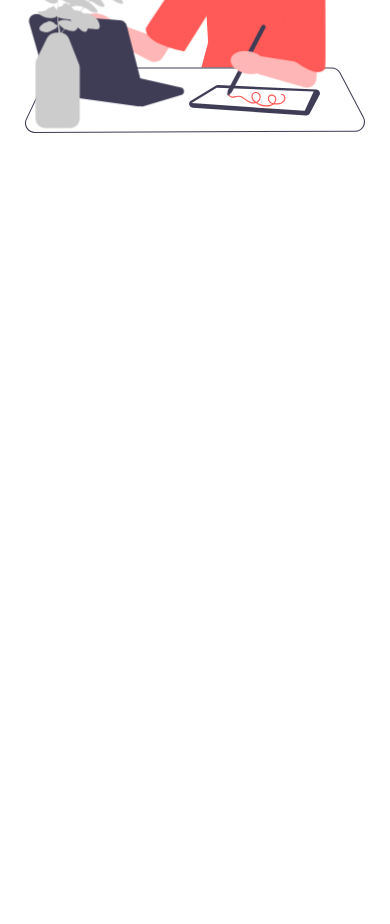
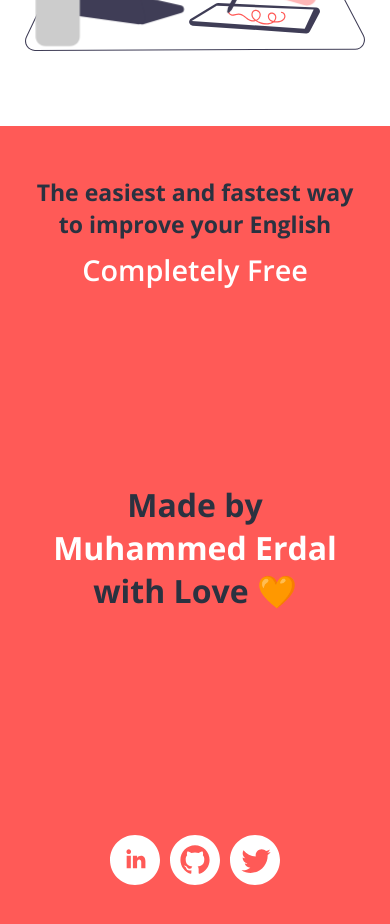
Before and after one commit to coderdal/Be-Exposed, a React (Create React App) app: page / in a window 390 px wide. Shown: the part 700-1624 px from the top of the page. Before the commit the page ends 936 px from the top, so only its background shows below. Built offline with nearby package versions, Linux system fonts and the light colour scheme.

Commit message:
Created Footer & Mobile compatibility fixes

```diff
--- a/src/App.js
+++ b/src/App.js
@@ -3,6 +3,8 @@ import React from "react";
 import { Routes, Route } from "react-router-dom";
 
 import styles from "./App.module.css";
+
+import Footer from "./components/Footer/Footer";
 
 import Header from "./components/Header/Header";
 
@@ -18,6 +20,7 @@ const App = () => {
         <Route path="*" element={<Home />} />
         <Route path="/start" element={<Start />} />
       </Routes>
+      <Footer />
     </main>
   );
 };
--- /dev/null
+++ b/src/components/Footer/Footer.js
@@ -0,0 +1,55 @@
+import React from "react";
+import { GithubIcon, LinkedinIcon, TwitterIcon } from "../assets/icons";
+
+import styles from "./Footer.module.css";
+
+const Footer = () => {
+  return (
+    <footer className={styles.footer}>
+      <div className={styles.texts}>
+        <h3 className={styles.text}>
+          The easiest and fastest way to improve your English
+        </h3>
+        <h2 className={styles.free}>Completely Free</h2>
+      </div>
+      <h1 className={styles.madeBy}>
+        Made by
+        <br />
+        <a
+          href="https://linkedin.com/in/muhammederdal"
+          target="_blank"
+          rel="noopener noreferrer"
+        >
+          Muhammed Erdal
+        </a>
+        <br />
+        with Love 🧡
+      </h1>
+      <div className={styles.social}>
+        <a
+          href="https://linkedin.com/in/muhammederdal"
+          target="_blank"
+          rel="noopener noreferrer"
+        >
+          <LinkedinIcon />
+        </a>
+        <a
+          href="https://github.com/coderdal"
+          target="_blank"
+          rel="noopener noreferrer"
+        >
+          <GithubIcon />
+        </a>
+        <a
+          href="https://twitter.com/cod_erdal"
+          target="_blank"
+          rel="noopener noreferrer"
+        >
+          <TwitterIcon />
+        </a>
+      </div>
+    </footer>
+  );
+};
+
+export default Footer;
--- /dev/null
+++ b/src/components/Footer/Footer.module.css
@@ -0,0 +1,91 @@
+.footer {
+  width: 100%;
+  height: 100vh;
+  display: flex;
+  flex-direction: column;
+  align-items: center;
+  justify-content: center;
+  padding: 0 30px;
+  text-align: center;
+  color: #2a3240;
+  background: #ff5a57;
+  position: relative;
+}
+
+/* Text */
+
+.footer .texts {
+  position: absolute;
+  top: 80px;
+  font-size: 1.2em;
+  padding: 0 30px;
+}
+
+.footer .texts .text {
+  font-size: 1.2em;
+}
+
+.footer .texts .free {
+  margin: 10px 0;
+  font-size: 1.5em;
+  font-weight: 600;
+  color: #ffffff;
+}
+
+/* Made By */
+
+.footer .madeBy {
+  margin: 50px 0;
+  font-size: 2.2em;
+}
+
+.footer .madeBy a {
+  text-decoration: none;
+  color: #fff;
+  font-weight: 700;
+}
+
+/* Social */
+
+.footer .social {
+  display: flex;
+  gap: 10px;
+  width: 100%;
+  justify-content: center;
+  align-items: center;
+  position: absolute;
+  bottom: 100px;
+}
+
+.footer .social a svg {
+  width: 50px;
+  height: 50px;
+  transition: 250ms opacity ease-out;
+}
+
+.footer .social a svg:hover {
+  opacity: 0.7;
+}
+
+/* Media Queries */
+
+@media screen and (max-width: 400px) {
+  .footer .texts {
+    top: 50px;
+  }
+  .footer .madeBy {
+    font-size: 2em;
+  }
+  .footer .social {
+    bottom: 80px;
+  }
+}
+
+@media screen and (max-width: 310px) {
+  .footer .texts .free {
+    font-size: 1.2em;
+  }
+  .footer .madeBy {
+    font-size: 1.8em;
+  }
+}
--- a/src/components/Home/Home.module.css
+++ b/src/components/Home/Home.module.css
@@ -97,6 +97,7 @@
   .home {
     flex-direction: column;
     padding: 70px 25px;
+    height: 100%;
   }
   .home .landingText {
     width: 100%;
--- a/src/components/assets/icons/index.js
+++ b/src/components/assets/icons/index.js
@@ -85,4 +85,46 @@ const LearningIcon = () => {
   );
 };
 
-export { LearningIcon };
+const LinkedinIcon = () => {
+  return (
+    <svg
+      xmlns="http://www.w3.org/2000/svg"
+      width="24"
+      height="24"
+      viewBox="0 0 24 24"
+      fill="#fff"
+    >
+      <path d="M12 0c-6.627 0-12 5.373-12 12s5.373 12 12 12 12-5.373 12-12-5.373-12-12-12zm-2 16h-2v-6h2v6zm-1-6.891c-.607 0-1.1-.496-1.1-1.109 0-.612.492-1.109 1.1-1.109s1.1.497 1.1 1.109c0 .613-.493 1.109-1.1 1.109zm8 6.891h-1.998v-2.861c0-1.881-2.002-1.722-2.002 0v2.861h-2v-6h2v1.093c.872-1.616 4-1.736 4 1.548v3.359z" />
+    </svg>
+  );
+};
+
+const GithubIcon = () => {
+  return (
+    <svg
+      xmlns="http://www.w3.org/2000/svg"
+      width="24"
+      height="24"
+      viewBox="0 0 24 24"
+      fill="#fff"
+    >
+      <path d="M12 0c-6.627 0-12 5.373-12 12s5.373 12 12 12 12-5.373 12-12-5.373-12-12-12zm2.218 18.616c-.354.069-.468-.149-.468-.336v-1.921c0-.653-.229-1.079-.481-1.296 1.56-.173 3.198-.765 3.198-3.454 0-.765-.273-1.389-.721-1.879.072-.177.312-.889-.069-1.853 0 0-.587-.188-1.923.717-.561-.154-1.159-.231-1.754-.234-.595.003-1.193.08-1.753.235-1.337-.905-1.925-.717-1.925-.717-.379.964-.14 1.676-.067 1.852-.448.49-.722 1.114-.722 1.879 0 2.682 1.634 3.282 3.189 3.459-.2.175-.381.483-.444.936-.4.179-1.413.488-2.037-.582 0 0-.37-.672-1.073-.722 0 0-.683-.009-.048.426 0 0 .46.215.777 1.024 0 0 .405 1.25 2.353.826v1.303c0 .185-.113.402-.462.337-2.782-.925-4.788-3.549-4.788-6.641 0-3.867 3.135-7 7-7s7 3.133 7 7c0 3.091-2.003 5.715-4.782 6.641z" />
+    </svg>
+  );
+};
+
+const TwitterIcon = () => {
+  return (
+    <svg
+      xmlns="http://www.w3.org/2000/svg"
+      width="24"
+      height="24"
+      viewBox="0 0 24 24"
+      fill="#fff"
+    >
+      <path d="M12 0c-6.627 0-12 5.373-12 12s5.373 12 12 12 12-5.373 12-12-5.373-12-12-12zm6.066 9.645c.183 4.04-2.83 8.544-8.164 8.544-1.622 0-3.131-.476-4.402-1.291 1.524.18 3.045-.244 4.252-1.189-1.256-.023-2.317-.854-2.684-1.995.451.086.895.061 1.298-.049-1.381-.278-2.335-1.522-2.304-2.853.388.215.83.344 1.301.359-1.279-.855-1.641-2.544-.889-3.835 1.416 1.738 3.533 2.881 5.92 3.001-.419-1.796.944-3.527 2.799-3.527.825 0 1.572.349 2.096.907.654-.128 1.27-.368 1.824-.697-.215.671-.67 1.233-1.263 1.589.581-.07 1.135-.224 1.649-.453-.384.578-.87 1.084-1.433 1.489z" />
+    </svg>
+  );
+};
+
+export { LearningIcon, LinkedinIcon, GithubIcon, TwitterIcon };
--- a/src/index.css
+++ b/src/index.css
@@ -1,4 +1,4 @@
-@import url("https://fonts.googleapis.com/css2?family=Open+Sans:ital,wght@0,400;0,500;0,600;0,700;1,400&display=swap");
+@import url("https://fonts.googleapis.com/css2?family=Berkshire+Swash&family=Open+Sans:ital,wght@0,400;0,500;0,600;0,700;1,400&display=swap");
 
 * {
   margin: 0;
```
